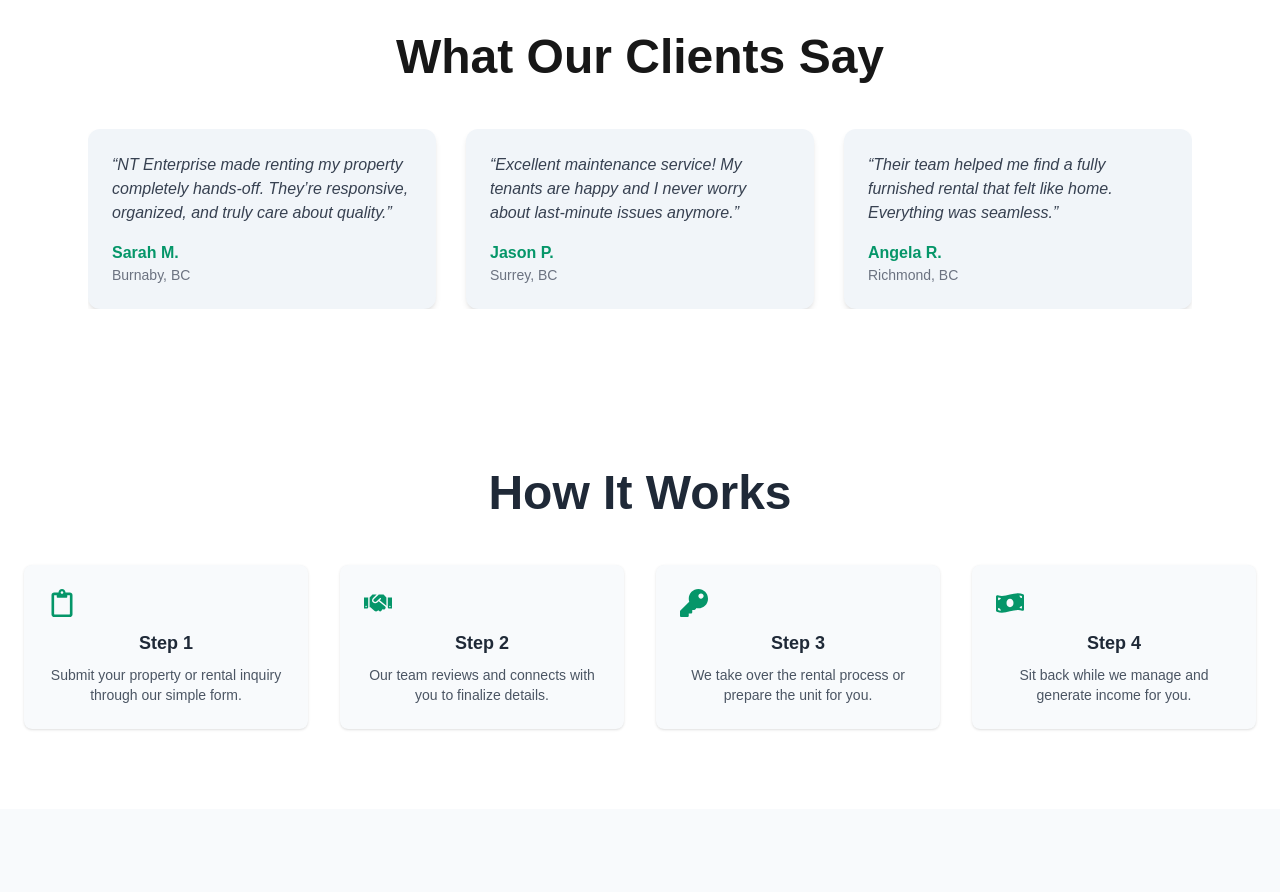
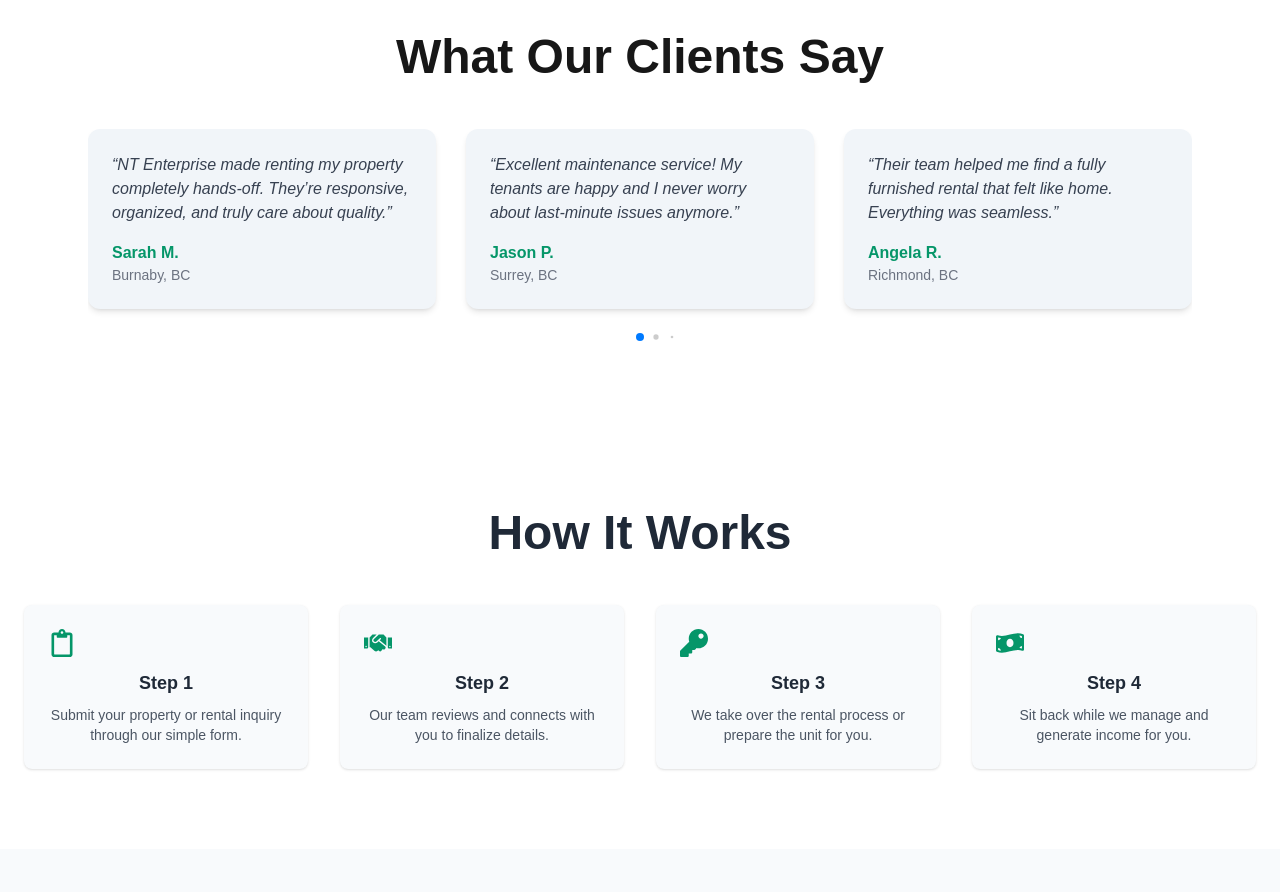
Before and after one commit to ActFastGitHub/NTEnterprise, a Next.js app: page / in a window 1280 px wide. Shown: the part 1920-2812 px from the top of the page. Built offline with nearby package versions, Linux system fonts and the light colour scheme.

Commit message:
Edited pagination bullets

```diff
--- a/app/components/Testimonials.tsx
+++ b/app/components/Testimonials.tsx
@@ -1,9 +1,13 @@
-// components/Testimonials.tsx
+// components/Testimonials.tsx"
 
 "use client";
+
 import { Swiper, SwiperSlide } from "swiper/react";
 import { motion } from "framer-motion";
+import { Pagination } from "swiper/modules";
+
 import "swiper/css";
+import "swiper/css/pagination";
 
 const testimonials = [
 	{
@@ -35,17 +39,17 @@ const testimonials = [
 
 const TestimonialsSection = () => {
 	return (
-    <section id="testimonials" className="bg-white py-20">
-      <div className="container mx-auto px-6 max-w-6xl">
+		<section id='testimonials' className='bg-white py-20'>
+			<div className='container mx-auto px-6 max-w-6xl'>
 				<motion.h2
-          className="text-4xl md:text-5xl font-bold text-center mb-12"
+					className='text-4xl md:text-5xl font-bold text-center mb-12'
 					initial={{ opacity: 0, y: 30 }}
 					whileInView={{ opacity: 1, y: 0 }}
-          transition={{ duration: 0.8 }}
-        >
+					transition={{ duration: 0.8 }}>
 					What Our Clients Say
 				</motion.h2>
 
+				<div className='relative'>
 					<Swiper
 						spaceBetween={30}
 						slidesPerView={1}
@@ -55,22 +59,29 @@ const TestimonialsSection = () => {
 							1024: { slidesPerView: 3 }
 						}}
 						loop={true}
-        >
+						pagination={{
+							dynamicBullets: true,
+							clickable: true // ✅ Keep clickable for better UX
+						}}
+						modules={[Pagination]}
+						className='!pb-10'>
+						{" "}
+						{/* ✅ Add bottom padding so bullets don't overlap */}
 						{testimonials.map((t, i) => (
 							<SwiperSlide key={i}>
 								<motion.div
-                className="bg-slate-100 rounded-xl shadow-md p-6 h-full"
+									className='bg-slate-100 rounded-xl shadow-md p-6 h-full'
 									initial={{ opacity: 0, y: 20 }}
 									whileInView={{ opacity: 1, y: 0 }}
-                transition={{ duration: 0.5, delay: i * 0.1 }}
-              >
-                <p className="text-gray-700 text-md mb-4 italic">“{t.text}”</p>
-                <p className="text-md font-semibold text-emerald-600">{t.name}</p>
-                <p className="text-sm text-gray-500">{t.location}</p>
+									transition={{ duration: 0.5, delay: i * 0.1 }}>
+									<p className='text-gray-700 text-md mb-4 italic'>“{t.text}”</p>
+									<p className='text-md font-semibold text-emerald-600'>{t.name}</p>
+									<p className='text-sm text-gray-500'>{t.location}</p>
 								</motion.div>
 							</SwiperSlide>
 						))}
 					</Swiper>
+				</div>
 			</div>
 		</section>
 	);
```
Lines whose indentation alone changed are shown as unchanged.
